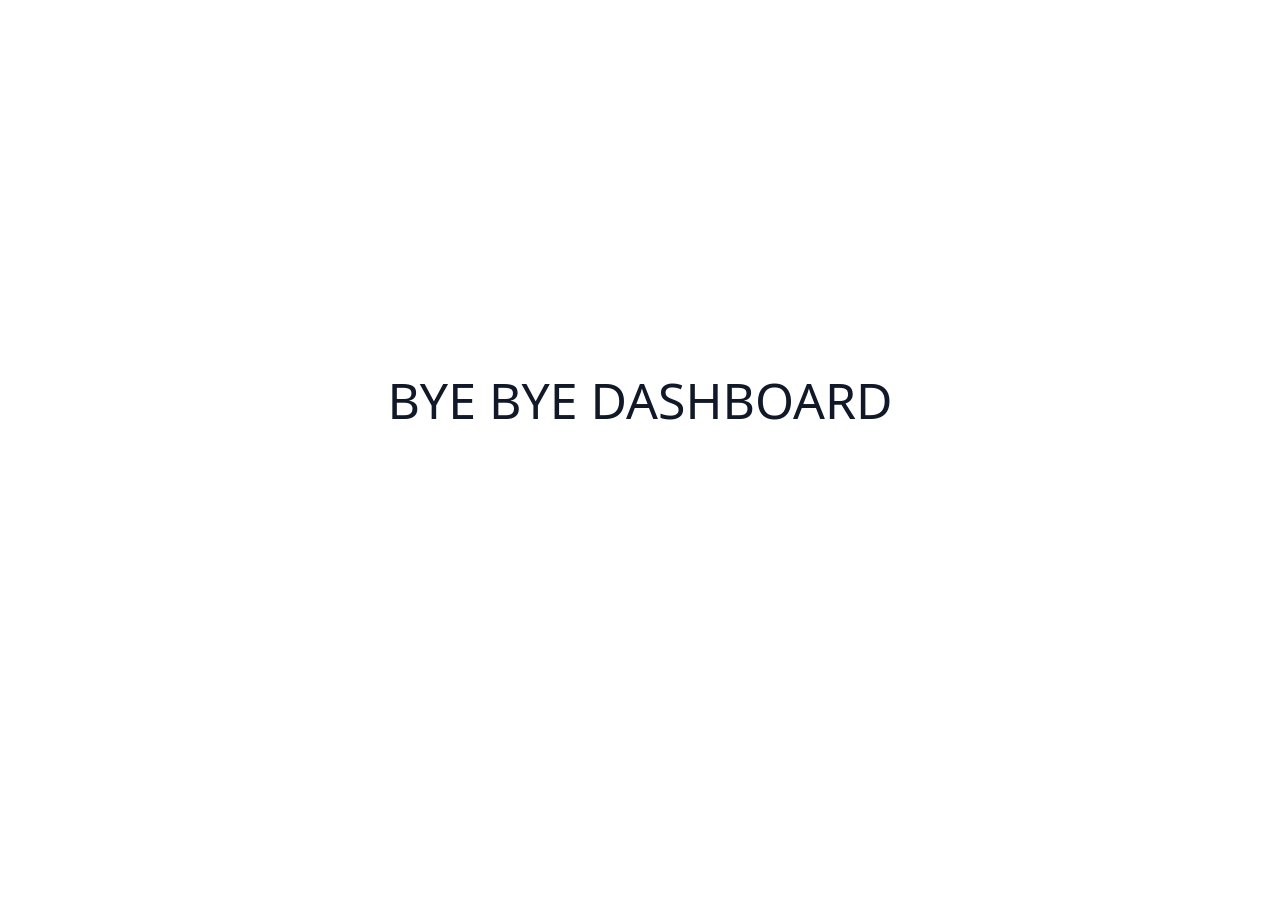
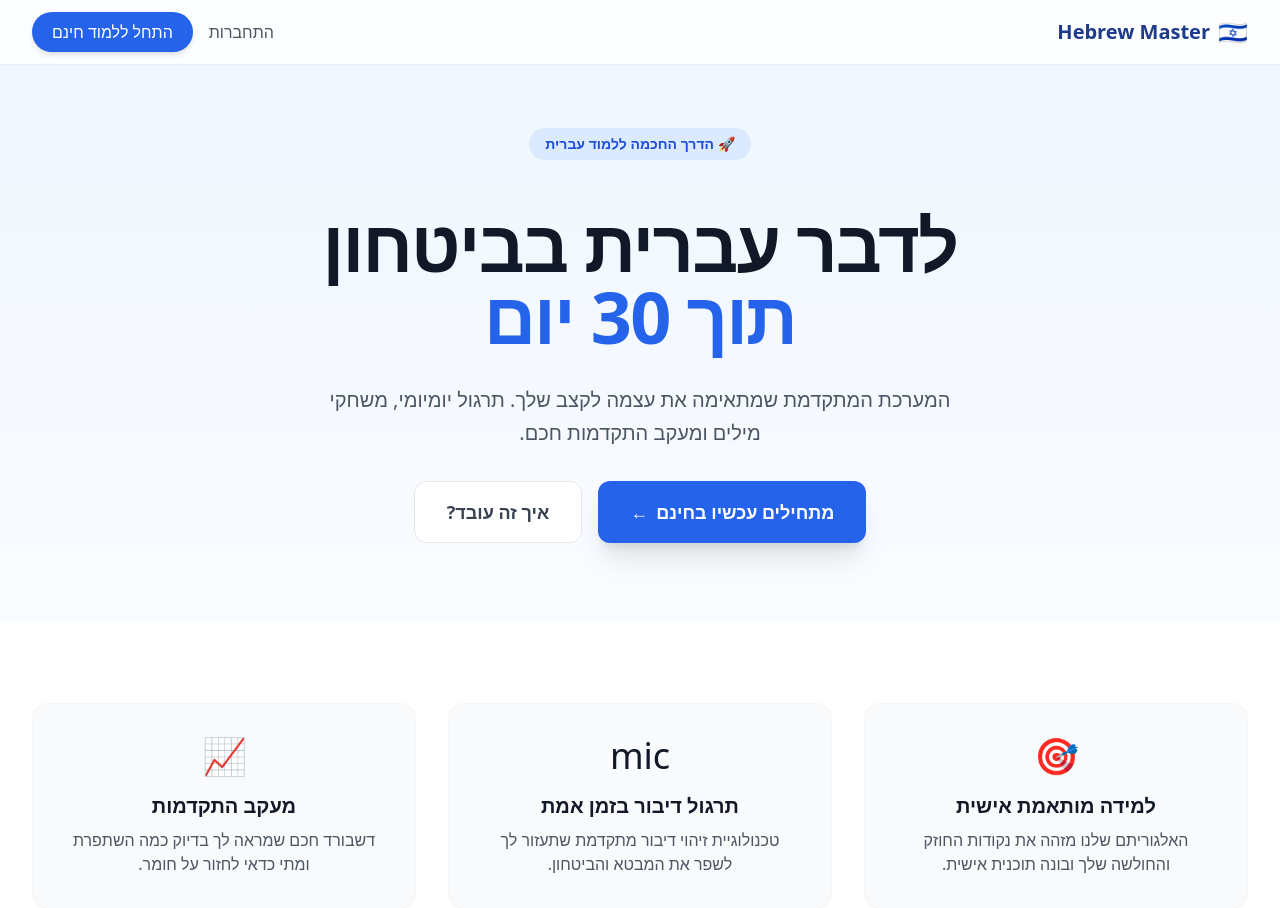
Before and after one commit to samadeus1441/HebrewMaster, a Next.js app: page / in a window 1280 px wide. Shown: the top 908 px of the page. Before the commit the page ends 800 px from the top, so only its background shows below. Built offline with nearby package versions, Linux system fonts and the light colour scheme; a web font is replaced by a local one.

Commit message:
Force Middleware Update v2

```diff
--- a/app/page.tsx
+++ b/app/page.tsx
@@ -1,7 +1,74 @@
+import React from 'react';
+import Link from 'next/link';
+
 export default function Home() {
   return (
-    <div style={{ height: '100vh', display: 'flex', alignItems: 'center', justifyContent: 'center', fontSize: '50px' }}>
-      BYE BYE DASHBOARD
-    </div>
+    <main className="min-h-screen bg-gradient-to-b from-blue-50 to-white dir-rtl font-sans">
+      {/* Navbar */}
+      <nav className="fixed w-full bg-white/80 backdrop-blur-md shadow-sm z-50">
+        <div className="max-w-7xl mx-auto px-4 sm:px-6 lg:px-8">
+          <div className="flex justify-between h-16 items-center">
+            <div className="flex items-center gap-2">
+              <span className="text-2xl">🇮🇱</span>
+              <span className="text-xl font-bold text-blue-900">Hebrew Master</span>
+            </div>
+            <div className="flex items-center gap-4">
+              <Link href="/login" className="text-gray-600 hover:text-blue-600 font-medium transition-colors">
+                התחברות
+              </Link>
+              <Link href="/register" className="bg-blue-600 text-white px-5 py-2 rounded-full font-medium hover:bg-blue-700 transition-all shadow-md hover:shadow-lg">
+                התחל ללמוד חינם
+              </Link>
+            </div>
+          </div>
+        </div>
+      </nav>
+
+      {/* Hero Section */}
+      <section className="pt-32 pb-20 px-4 text-center">
+        <div className="max-w-4xl mx-auto space-y-8">
+          <div className="inline-block bg-blue-100 text-blue-700 px-4 py-1.5 rounded-full text-sm font-semibold mb-4">
+            🚀 הדרך החכמה ללמוד עברית
+          </div>
+          <h1 className="text-5xl md:text-7xl font-extrabold text-gray-900 tracking-tight leading-tight">
+            לדבר עברית בביטחון <br />
+            <span className="text-blue-600">תוך 30 יום</span>
+          </h1>
+          <p className="text-xl text-gray-600 max-w-2xl mx-auto leading-relaxed">
+            המערכת המתקדמת שמתאימה את עצמה לקצב שלך.
+            תרגול יומיומי, משחקי מילים ומעקב התקדמות חכם.
+          </p>
+
+          <div className="flex flex-col sm:flex-row gap-4 justify-center mt-10">
+            <Link href="/login" className="bg-blue-600 text-white px-8 py-4 rounded-xl text-lg font-bold hover:bg-blue-700 transition-all shadow-xl hover:shadow-2xl flex items-center justify-center gap-2">
+              מתחילים עכשיו בחינם
+              <span>←</span>
+            </Link>
+            <button className="bg-white text-gray-700 border border-gray-200 px-8 py-4 rounded-xl text-lg font-semibold hover:bg-gray-50 transition-all">
+              איך זה עובד?
+            </button>
+          </div>
+        </div>
+      </section>
+
+      {/* Features Grid */}
+      <section className="py-20 bg-white">
+        <div className="max-w-7xl mx-auto px-4 sm:px-6 lg:px-8">
+          <div className="grid md:grid-cols-3 gap-8 text-center">
+            {[
+              { title: 'למידה מותאמת אישית', icon: '🎯', desc: 'האלגוריתם שלנו מזהה את נקודות החוזק והחולשה שלך ובונה תוכנית אישית.' },
+              { title: 'תרגול דיבור בזמן אמת', icon: 'mic', desc: 'טכנולוגיית זיהוי דיבור מתקדמת שתעזור לך לשפר את המבטא והביטחון.' },
+              { title: 'מעקב התקדמות', icon: '📈', desc: 'דשבורד חכם שמראה לך בדיוק כמה השתפרת ומתי כדאי לחזור על חומר.' },
+            ].map((feature, idx) => (
+              <div key={idx} className="p-8 rounded-2xl bg-gray-50 hover:bg-blue-50 transition-colors border border-gray-100">
+                <div className="text-4xl mb-4">{feature.icon}</div>
+                <h3 className="text-xl font-bold text-gray-900 mb-2">{feature.title}</h3>
+                <p className="text-gray-600">{feature.desc}</p>
+              </div>
+            ))}
+          </div>
+        </div>
+      </section>
+    </main>
   );
 }
```
